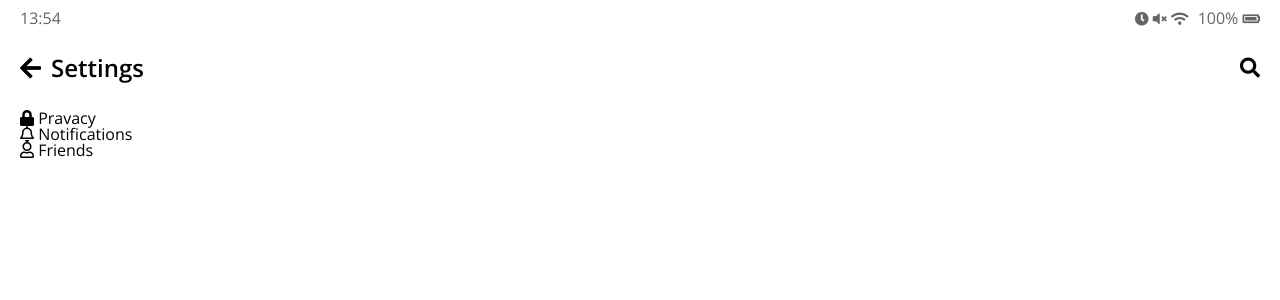
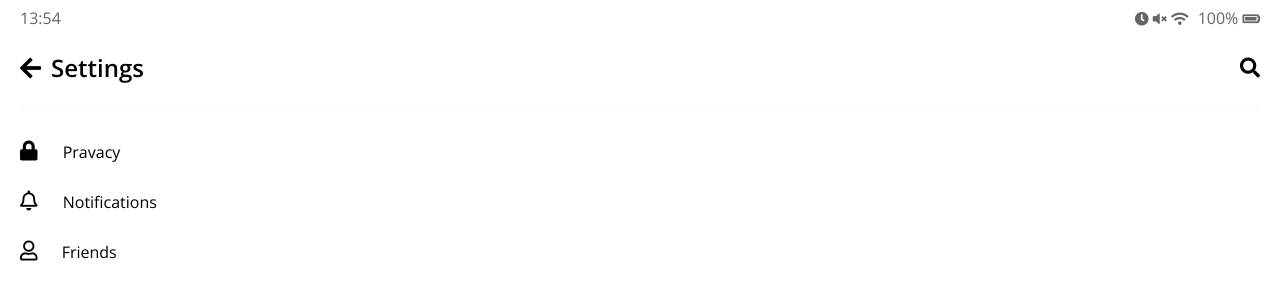
Before and after one commit to irisHanb/kakao-clone, a plain HTML site: page settings.html in a window 1280 px wide. Drawn offline with nearby package versions, Linux system fonts and the light colour scheme.

Commit message:
styling settings

```diff
--- /dev/null
+++ b/css/settings.css
@@ -0,0 +1,23 @@
+.settings {
+  border-top: 1px solid #f7f7f7;
+  padding-top: 30px;
+}
+
+.setting .settings__sections {
+  border-top: 1px solid #f7f7f7;
+  padding-top: 30px 0;
+}
+.settings__setting .settings__icon {
+  font-size: 20px;
+  margin-right: 20px;
+}
+.settings_setting .settings__title {
+  font-size: 22px;
+  font-weight: 300;
+}
+.settings .settings__setting {
+  margin-bottom: 30px;
+}
+.settings .settings__setting:last-child {
+  margin-bottom: 0;
+}
--- a/css/styles.css
+++ b/css/styles.css
@@ -1,4 +1,4 @@
-@import url("https://fonts.googleapis.com/css?family=Open+Sans:400,600,700");
+@import url("https://fonts.googleapis.com/css?family=Open+Sans:300,400,600,700");
 
 @import "reset.css";
 @import "status-bar.css";
@@ -8,6 +8,7 @@
 @import "friends.css";
 @import "find.css";
 @import "more.css";
+@import "settings.css";
 
 /* default */
 body {
```
Also changed, not shown: settings.html (+1 -0 lines).
